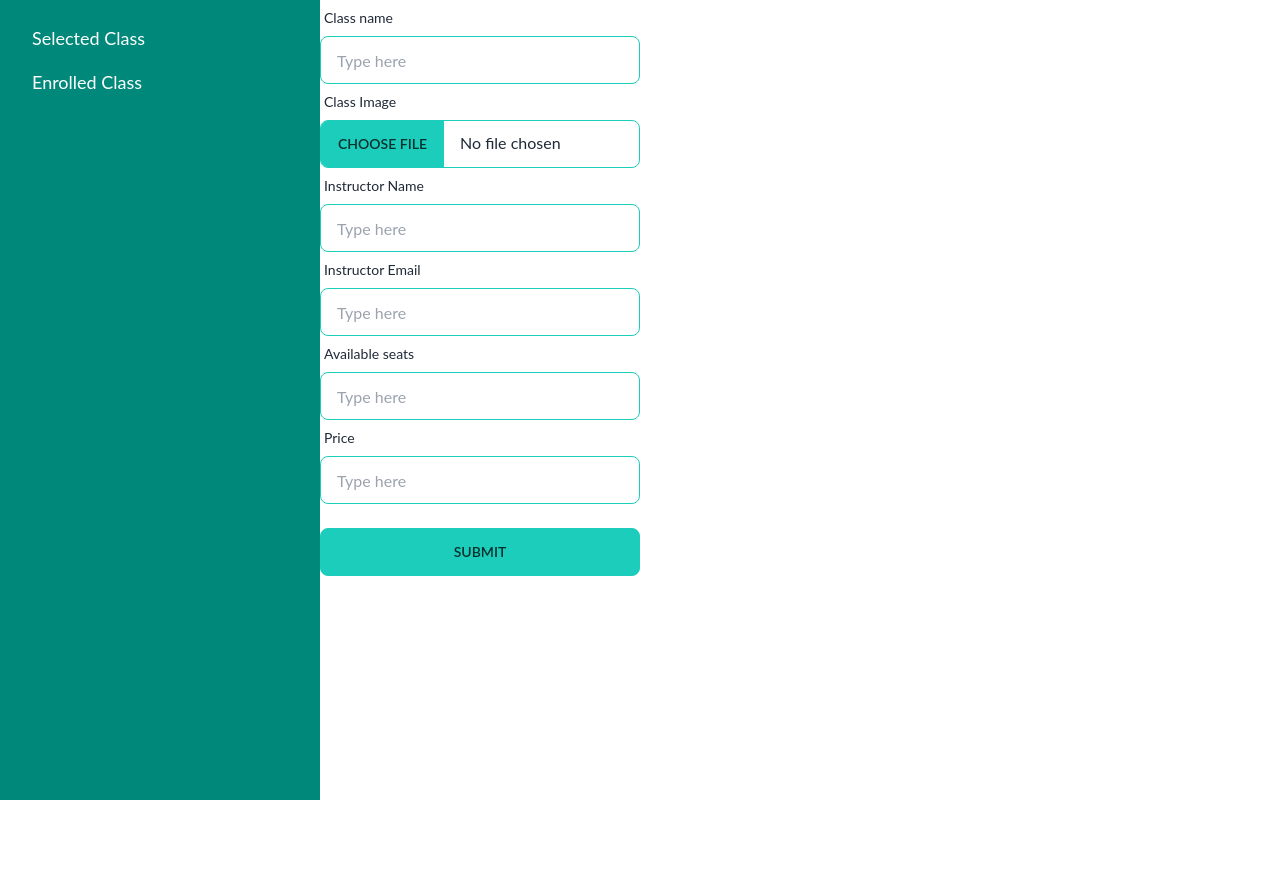
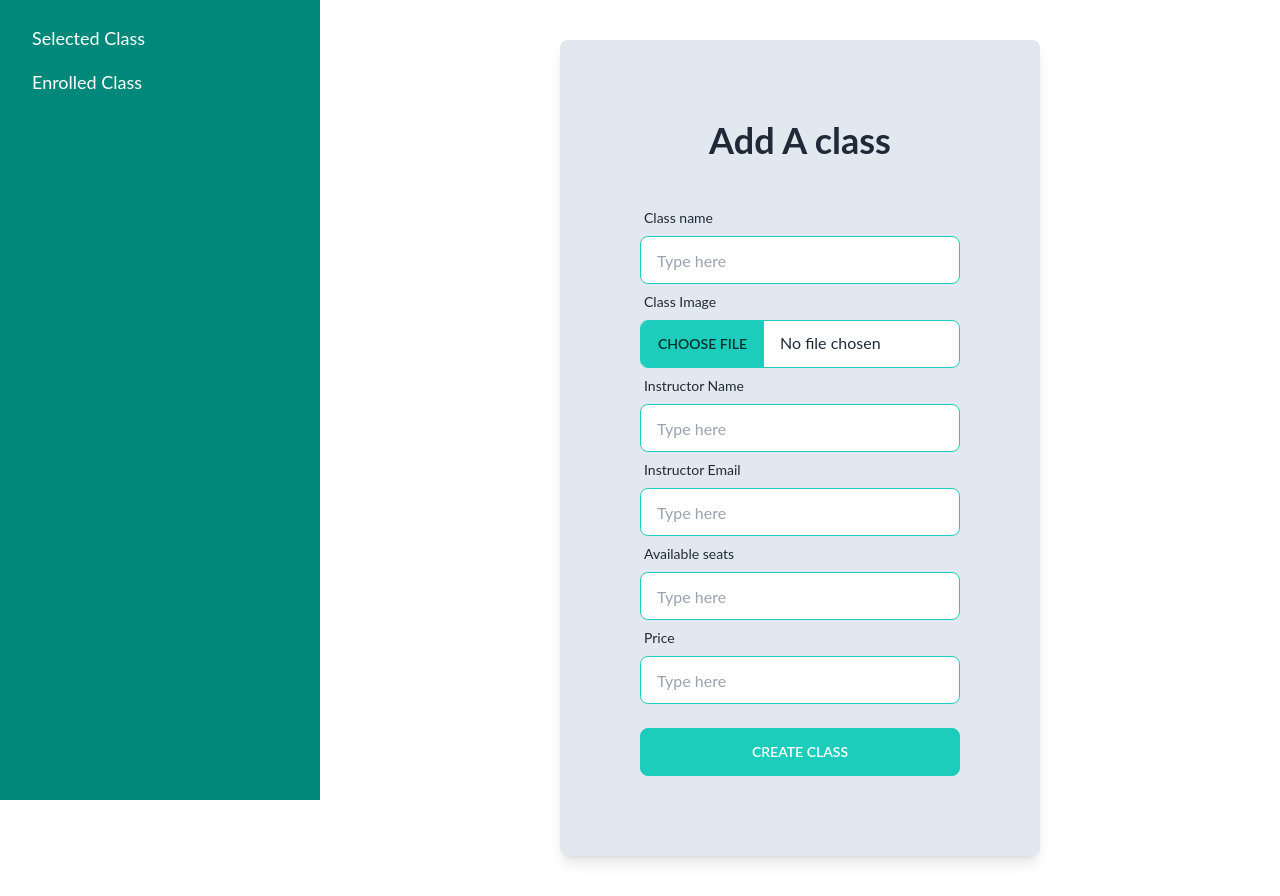
Before and after one commit to alaminrifat/elite-sports-client, a React (Vite) app: page /dashboard/addCourse in a window 1280 px wide. Before the commit the page ends 800 px from the top, so only its background shows below. Built offline with nearby package versions, Linux system fonts and the light colour scheme; no server answers.

Commit message:
add a new course

```diff
--- a/src/Pages/Dashboard/Admin/AdminHome.jsx
+++ b/src/Pages/Dashboard/Admin/ManageUsers.jsx
@@ -3,7 +3,7 @@ import { useQuery } from "react-query";
 import { FadeLoader } from "react-spinners";
 import { ToastContainer, toast } from "react-toastify";
 
-const AdminHome = () => {
+const ManageUsers = () => {
     const {
         data: tqData = [],
         isLoading,
@@ -107,4 +107,4 @@ const AdminHome = () => {
     );
 };
 
-export default AdminHome;
+export default ManageUsers;
--- a/src/Pages/Dashboard/Instructor/AddCourse.jsx
+++ b/src/Pages/Dashboard/Instructor/AddCourse.jsx
@@ -1,7 +1,77 @@
+import { useContext } from "react";
+import { AuthContext } from "../../../Provider/AuthProvider";
+import axios from "axios";
+import { ToastContainer, toast } from "react-toastify";
+
 const AddCourse = () => {
+    const { user } = useContext(AuthContext);
+    const img_hosting_token = import.meta.env.VITE_Image_Upload_Token;
+    console.log(img_hosting_token);
+    const img_hosting_url = `https://api.imgbb.com/1/upload?expiration=600&key=${img_hosting_token}`;
+    const handleSubmit = async (e) => {
+        e.preventDefault();
+
+        const form = e.target;
+
+        // console.log(name);
+        // // TODO: get photo and send the photo make api
+        const name = form.name.value;
+        const instructor = form.instructor?.value;
+        const email = form.email?.value;
+        const availableSeats = parseInt(form.availableSeats.value);
+        const price = parseFloat(form.price.value);
+        const status = "pending";
+        let image = "";
+
+        const formData = new FormData();
+        const imgFile = form.img_file.files[0];
+        console.log(imgFile);
+        if (!imgFile) {
+            console.error("No image file selected.");
+            return;
+        }
+        formData.append("image", imgFile);
+        let newClass = {};
+        console.log(formData);
+        fetch(img_hosting_url, {
+            method: "POST",
+            body: formData,
+        })
+            .then((res) => res.json())
+            .then((imgRes) => {
+                image = imgRes?.data?.display_url;
+                newClass = {
+                    name,
+                    image,
+                    instructor,
+                    email,
+                    availableSeats,
+                    price,
+                    status,
+                };
+                console.log(newClass);
+                saveClassToDatabase(newClass);
+            });
+    };
+    const saveClassToDatabase = async (newClass) => {
+        try {
+            await axios.post("http://localhost:5000/api/classes", newClass);
+            console.log("Class saved to the database:", newClass);
+            toast.success(`${newClass.name} saved to the database`)
+        } catch (error) {
+            console.error("Error saving class to the database:", error);
+            // TODO: Handle error, e.g., show an error message
+        }
+    };
+
     return (
-        <div className="container mx-auto">
-            <form className="">
+        <div className="container mx-auto flex justify-center">
+            <ToastContainer/>
+            <div className="bg-slate-200 p-4 md:p-20 rounded-lg shadow-lg  my-10">
+                <div className="text-4xl font-bold text-center mb-10">
+                    Add A class
+                </div>
+                <form onSubmit={handleSubmit}>
                     <div className="form-control w-full max-w-xs">
                         <label className="label">
                             <span className="label-text">Class name</span>
@@ -9,6 +79,7 @@ const AddCourse = () => {
                         <input
                             type="text"
                             placeholder="Type here"
+                            name="name"
                             className="input input-bordered input-accent"
                         />
                     </div>
@@ -17,6 +88,7 @@ const AddCourse = () => {
                             <span className="label-text">Class Image</span>
                         </label>
                         <input
+                            name="img_file"
                             type="file"
                             className="file-input file-input-bordered file-input-accent w-full max-w-xs"
                         />
@@ -27,9 +99,12 @@ const AddCourse = () => {
                         </label>
                         {/* TODO: readonly  */}
                         <input
+                            value={user?.displayName}
                             type="text"
+                            name="instructor"
                             placeholder="Type here"
                             className="input input-bordered input-accent"
+                            readOnly={true}
                         />
                     </div>
                     <div className="form-control w-full max-w-xs">
@@ -38,9 +113,12 @@ const AddCourse = () => {
                         </label>
                         {/* TODO: readonly  */}
                         <input
+                            value={user?.email}
                             type="text"
+                            name="email"
                             placeholder="Type here"
                             className="input input-bordered input-accent"
+                            readOnly={true}
                         />
                     </div>
 
@@ -50,6 +128,7 @@ const AddCourse = () => {
                         </label>
                         <input
                             type="text"
+                            name="availableSeats"
                             placeholder="Type here"
                             className="input input-bordered input-accent"
                         />
@@ -60,12 +139,18 @@ const AddCourse = () => {
                         </label>
                         <input
                             type="text"
+                            name="price"
                             placeholder="Type here"
                             className="input input-bordered input-accent"
                         />
                     </div>
-                <input type="submit" className="btn btn-accent my-6  w-full max-w-xs    " />
+                    <input
+                        type="submit"
+                        className="btn btn-accent mt-6 w-full max-w-xs text-white"
+                        value="Create Class"
+                    />
                 </form>
+            </div>
         </div>
     );
 };
```
Also changed, not shown: src/Routes/routes.jsx (+8 -5 lines). Lines whose indentation alone changed are shown as unchanged.
